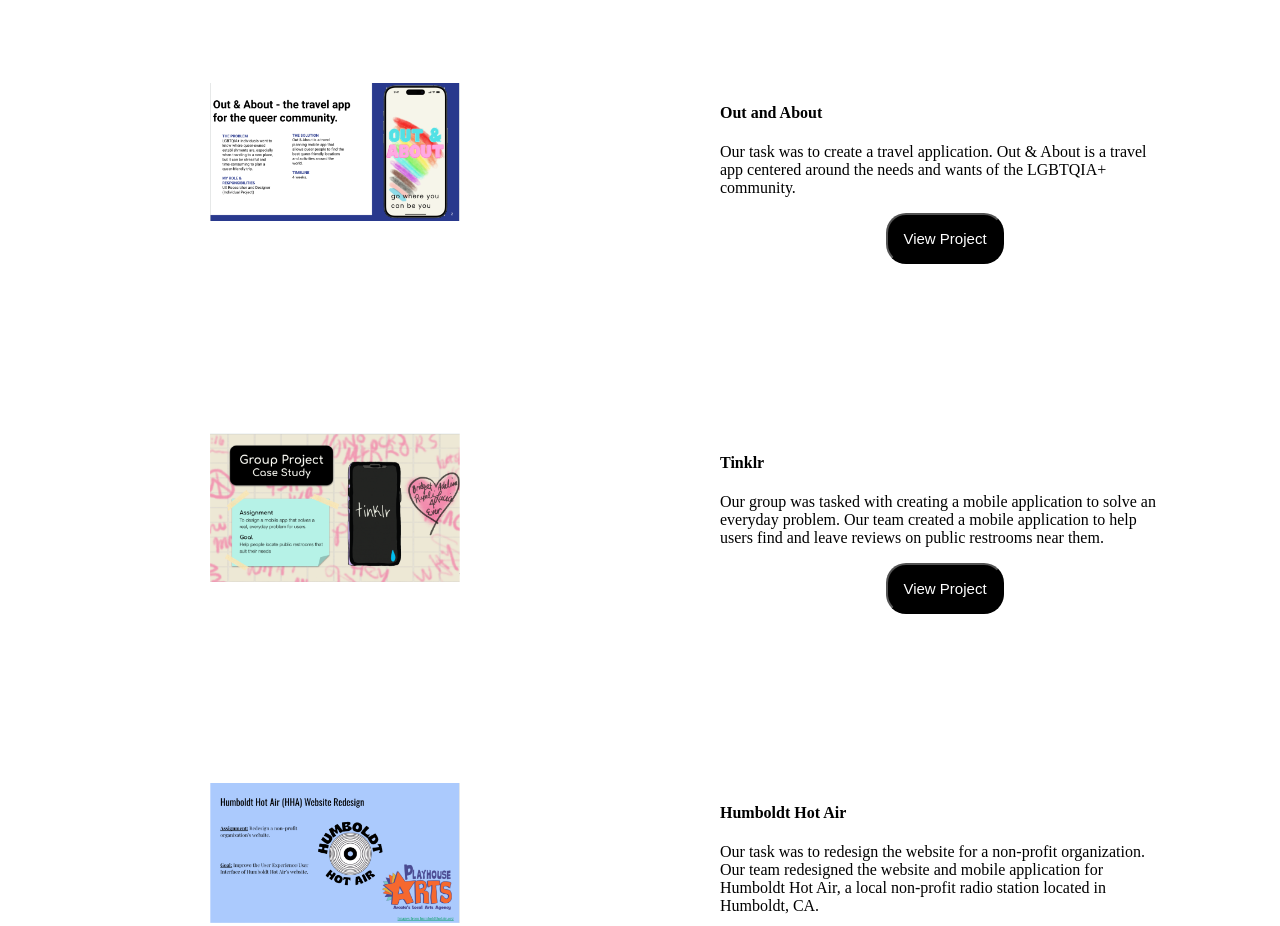
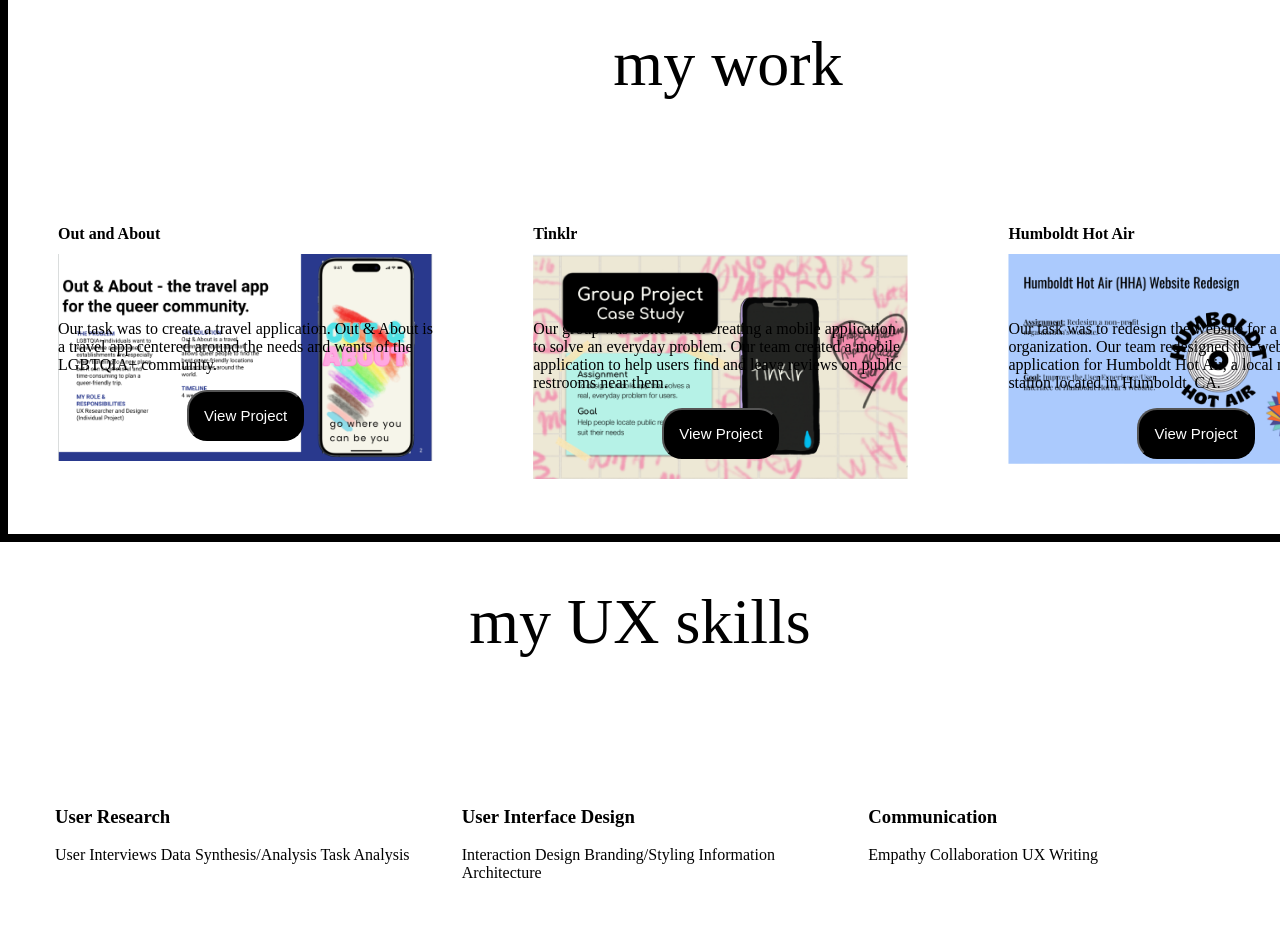
Before and after one commit to bmurphs531/UX_UI_HW_18, a plain HTML site: page index.html in a window 1280 px wide. Shown: the part 1182-2108 px from the top of the page. Drawn offline with Linux system fonts and the light colour scheme; files whose address does not match are found by name; a web font is replaced by a local one.

Commit message:
Updated html and css
adding personal styling to html and css, progressing in process to code full portfolio homepage

```diff
--- a/css/style.css
+++ b/css/style.css
@@ -24,7 +24,7 @@ header li {
   display: inline-block;
   padding: 0px 25px;
   flex-shrink: 0;
-  font-family: Blinker;
+  font-family: "Blinker";
   font-size: 36px;
   font-style: normal;
   font-weight: 600;
@@ -118,37 +118,51 @@ button {
   background-color: #5e0bdf;
 }
 
-.flexContainer {
-  display: flex;
-  padding: 60px 30px;
-}
-
-.flexContainer div {
-  width: 33%;
-  padding: 25px;
+.workHeading {
+  text-align: center;
+  color: black;
+  font-family: "Candal";
+  font-size: 64px;
+  font-style: normal;
+  font-weight: 400;
+  line-height: normal;
 }
 
 .myWork {
-  padding: 60px 30px;
-  padding-top: 0;
-  background-color: white;
+  border: 8px solid black;
+  padding: 30px 0px 30px 0px;
+  padding-top: 20;
+  width: 1440px;
 }
 
 .workGrid {
   display: grid;
-  grid-template-columns: 50% 50%;
-  grid-template-rows: 350px 350px 350px;
+  width: 1440px;
+  grid-template-columns: 33% 33% 33%;
+  grid-template-rows: 50px 50px 250px;
   grid-template-areas:
-    "img1 content1"
-    "img2 content2"
-    "img3 content3";
+    "heading1 heading2 heading3"
+    "img1 img2 img3"
+    "content1 content2 content3";
 }
 
 .workGrid img {
   width: 100%;
-  max-width: 250px;
-  margin: 0 auto;
-  display: block;
+  max-width: 375px;
+  display: flex;
+  align-items: center;
+}
+
+.heading1 {
+  grid-area: heading1;
+}
+
+.heading2 {
+  grid-area: heading2;
+}
+
+.heading3 {
+  grid-area: heading3;
 }
 
 .img1 {
@@ -163,13 +177,16 @@ button {
   grid-area: img3;
 }
 
+.heading1,
+.heading2,
+.heading3,
 .img1,
 .img2,
 .img3,
 .content1,
 .content2,
 .content3 {
-  padding: 80px;
+  padding: 50px;
 }
 .content1 {
   grid-area: content1;
@@ -179,6 +196,32 @@ button {
 }
 .content3 {
   grid-area: content3;
+}
+
+.heading {
+  text-align: center;
+  color: black;
+  font-family: "Candal";
+  font-size: 64px;
+  font-style: normal;
+  font-weight: 400;
+  line-height: normal;
+}
+
+.flexContainer {
+  display: flex;
+  padding: 60px 30px;
+}
+
+.flexContainer div {
+  width: 33%;
+  padding: 25px;
+}
+
+.myDoodle img {
+  border: 8px solid black;
+  width: 377px;
+  height: 647px;
 }
 
 footer {
@@ -276,3 +319,20 @@ footer {
   font-weight: 400;
   font-style: normal;
 }
+@media only screen and (max-width: 600) {
+  .workGrid {
+    flex-direction: column;
+    grid-template-columns: 100%;
+    grid-template-rows: 350px 350px 350px 350px 350px 350px;
+    grid-template-areas:
+      "header1"
+      "img1"
+      "content1"
+      "header2"
+      "img2"
+      "content2"
+      "header3"
+      "img3"
+      "content3";
+  }
+}
--- a/index.html
+++ b/index.html
@@ -46,24 +46,26 @@
       <div class="purpleBox"></div>
     </section>
     <section class="myWork">
-      <h1 class="heading">my work</h1>
+      <h1 class="workHeading">my work</h1>
       <div class="workGrid">
+        <h4 class="heading1">Out and About</h4>
+
         <div class="img1">
           <img src="./images/outandabout.png" />
         </div>
         <div class="content1">
-          <h4>Out and About</h4>
           <p>
             Our task was to create a travel application. Out & About is a travel
             app centered around the needs and wants of the LGBTQIA+ community.
           </p>
           <button>View Project</button>
         </div>
+        <h4 class="heading2">Tinklr</h4>
+
         <div class="img2">
           <img src="./images/tinklr.png" />
         </div>
         <div class="content2">
-          <h4>Tinklr</h4>
           <p>
             Our group was tasked with creating a mobile application to solve an
             everyday problem. Our team created a mobile application to help
@@ -71,11 +73,12 @@
           </p>
           <button>View Project</button>
         </div>
+        <h4 class="heading3">Humboldt Hot Air</h4>
+
         <div class="img3">
           <img src="./images/hha.png" />
         </div>
         <div class="content3">
-          <h4>Humboldt Hot Air</h4>
           <p>
             Our task was to redesign the website for a non-profit organization.
             Our team redesigned the website and mobile application for Humboldt
@@ -85,7 +88,9 @@
         </div>
       </div>
     </section>
-    <h1 class="heading">my UX skills</h1>
+    <div>
+      <h1 class="heading">my UX skills</h1>
+    </div>
     <section class="flexContainer">
       <div>
         <h3>User Research</h3>
@@ -98,6 +103,23 @@
       <div>
         <h3>Communication</h3>
         <p>Empathy Collaboration UX Writing</p>
+      </div>
+    </section>
+    <div>
+      <h1 class="heading">tools</h1>
+    </div>
+    <section class="flexContainer">
+      <div>
+        <h3>Figma Paper and Pencil Trello</h3>
+      </div>
+      <div>
+        <h3>Jira Google Suite Microsoft Office</h3>
+      </div>
+      <div>
+        <h3>Salesforce Procreate Canva</h3>
+      </div>
+      <div class="myDoodle">
+        <img src="./images/portfolio website doodle.png" />
       </div>
     </section>
     <footer>
```
Also changed, not shown: images/portfolio website doodle.png (added), 1 other file.
